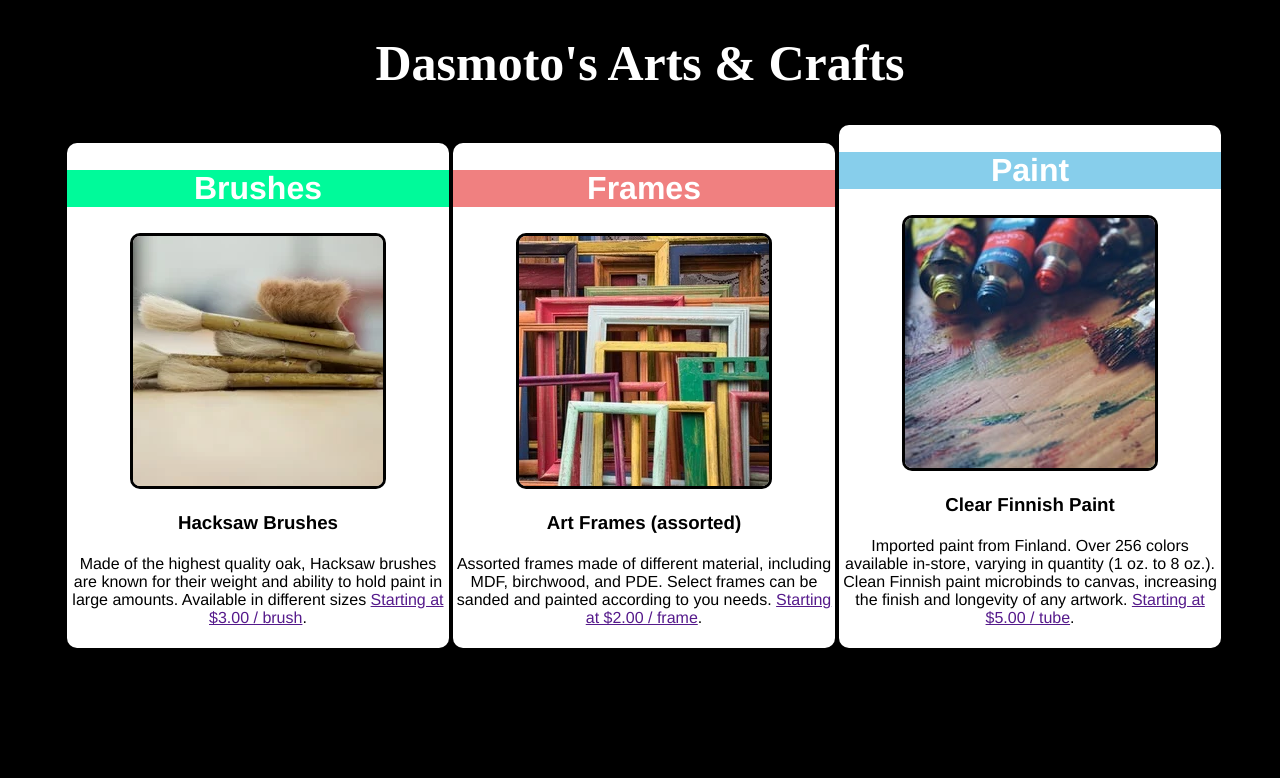
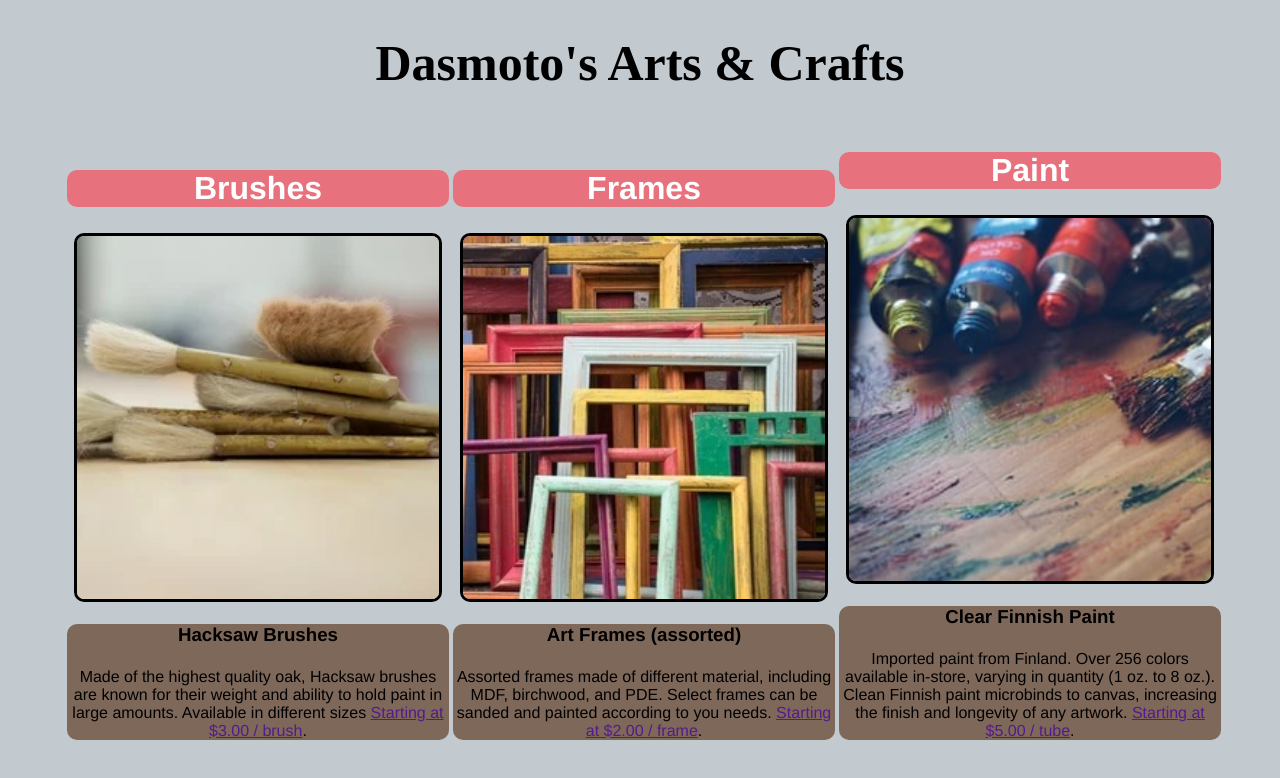
Before and after one commit to ejenness349/dasmotosArtsAndCrafts, a plain HTML site: page index.html in a window 1280 px wide. Drawn offline with Linux system fonts and the light colour scheme.

Commit message:
Attempted to change the colour scheme as well as make it viewable on all browsers.

```diff
--- a/style.css
+++ b/style.css
@@ -4,8 +4,8 @@
 }
 
 html {
-    background-color:black;
-    overflow: scroll;
+    background-color: #C2CAD0;
+    overflow: auto;
 }
 
 heading {
@@ -18,7 +18,7 @@ heading h1 {
     font-family:'Times New Roman', Times, serif;
     text-align: center;
     font-size: 50px;
-    color: white;
+    color: black;
     font-weight: bold;
 }
 
@@ -31,13 +31,17 @@ heading h1 {
     float: center;
     border-radius: 10px;
     border: 3px solid black;
+    width: 95%;
 }
 
 .brushes, .paint, .frames {
     width: 30%;
     display: inline-block;
+}
+
+.main .information {
+    background-color: #7E685A;
     border-radius: 10px;
-    background-color: white;
 }
 
 .brushes {
@@ -66,6 +70,8 @@ heading h1 {
     color: white;
     font-size: 32px;
     font-weight: bold;
+    background-color:#E7717D;
+    border-radius: 10px;
 }
 
 .main h3 {
@@ -73,18 +79,21 @@ heading h1 {
 }
 
 .brushes-heading {
-    background-color: mediumspringgreen;
+    background-color:  #afd275;
 }
 
 
 .frames-heading {
-    background-color: lightcoral;
+    background-color:  #afd275;
 }
 
 .paint-heading {
-    background-color: skyblue;
+    background-color:  #afd275;
 }
 
 @media only screen and (max-width: 400px) {
-
+    .brushes, .paint, .frames {
+        width: 30%;
+        display: block;
+    }
 }
```
